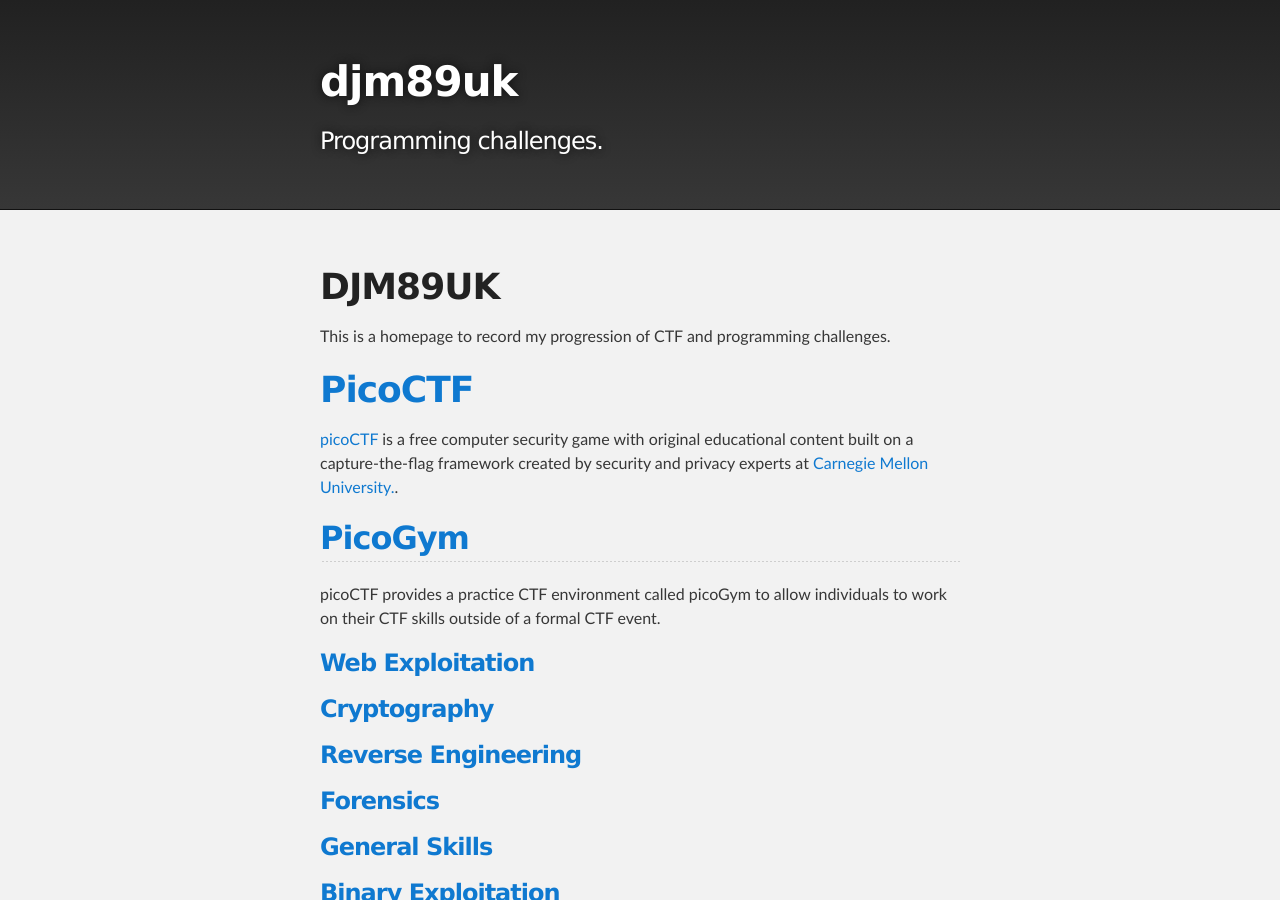
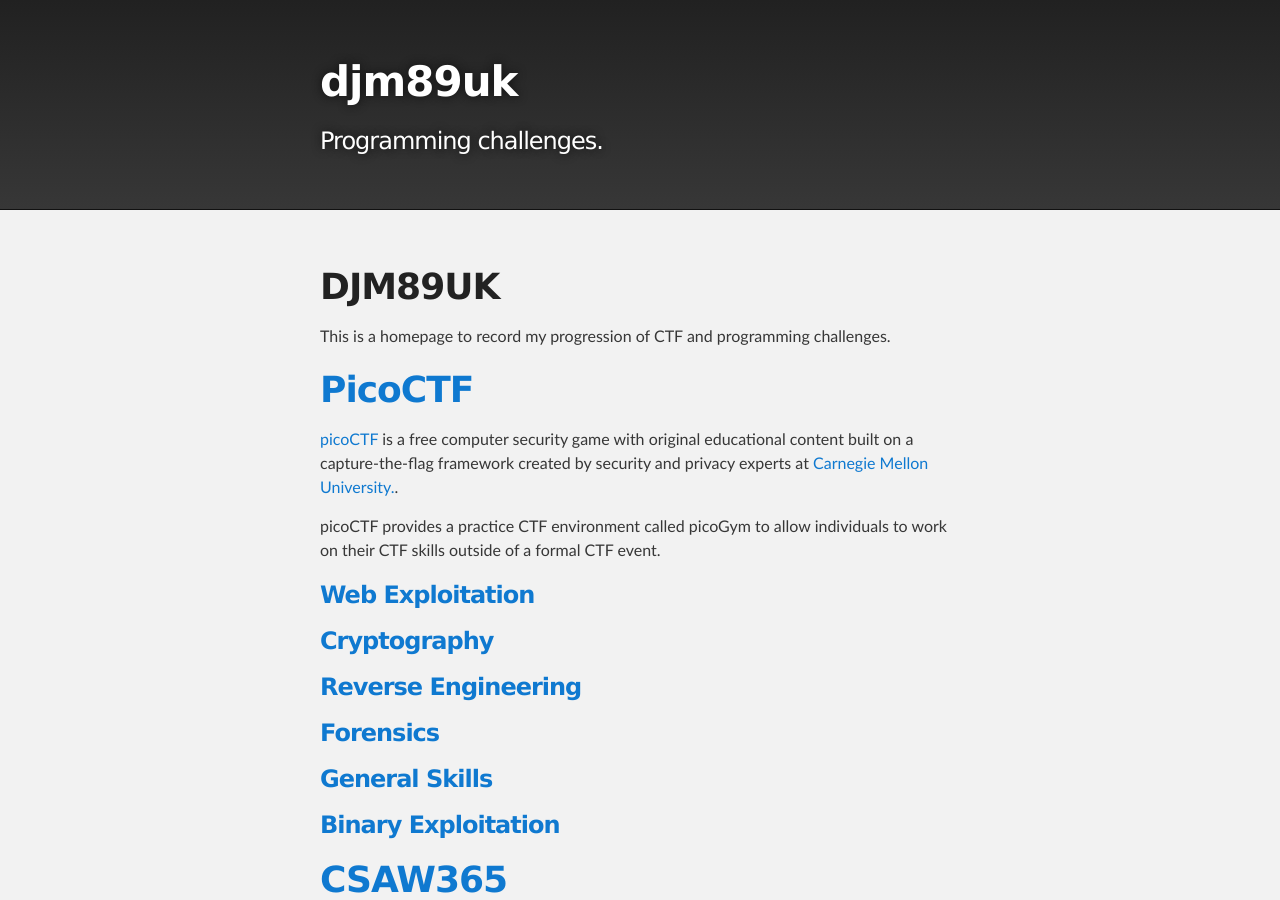
Before and after one commit to djm89uk/djm89uk.github.io, a Jekyll site: the page built from index.md, in a window 1280 px wide and 900 px high. Built offline with Jekyll 4.4.1, drawn with Linux system fonts in a browser that asks for light colours; our own code applies the rules of GitHub Pages for plain Markdown files.

Commit message:
Update index.md

```diff
--- a/index.md
+++ b/index.md
@@ -7,8 +7,6 @@ This is a homepage to record my progression of CTF and programming challenges.
 # [PicoCTF](./picoctf.md)
 
 [picoCTF](https://picoctf.org/) is a free computer security game with original educational content built on a capture-the-flag framework created by security and privacy experts at [Carnegie Mellon University.](https://cmu.edu/).
-
-## [PicoGym](./picogym.md)
 
 picoCTF provides a practice CTF environment called picoGym to allow individuals to work on their CTF skills outside of a formal CTF event.
 
```
